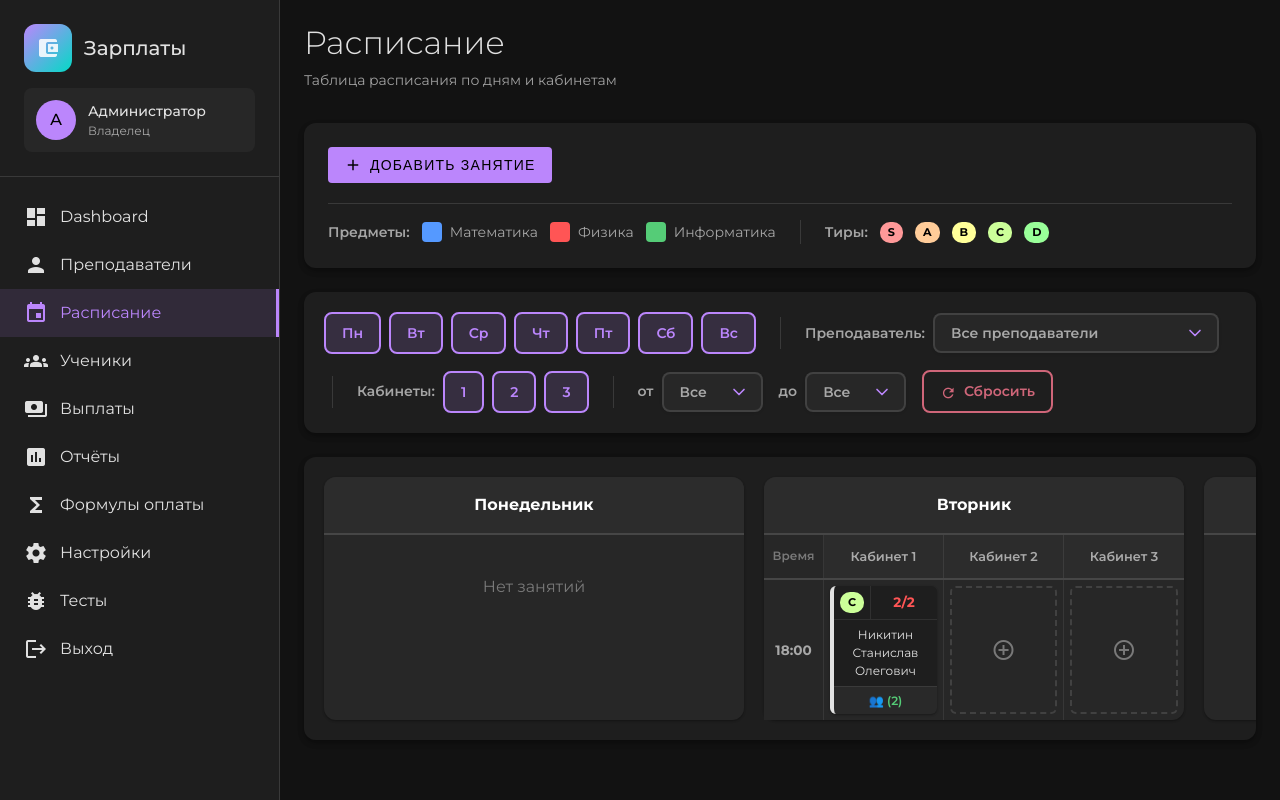
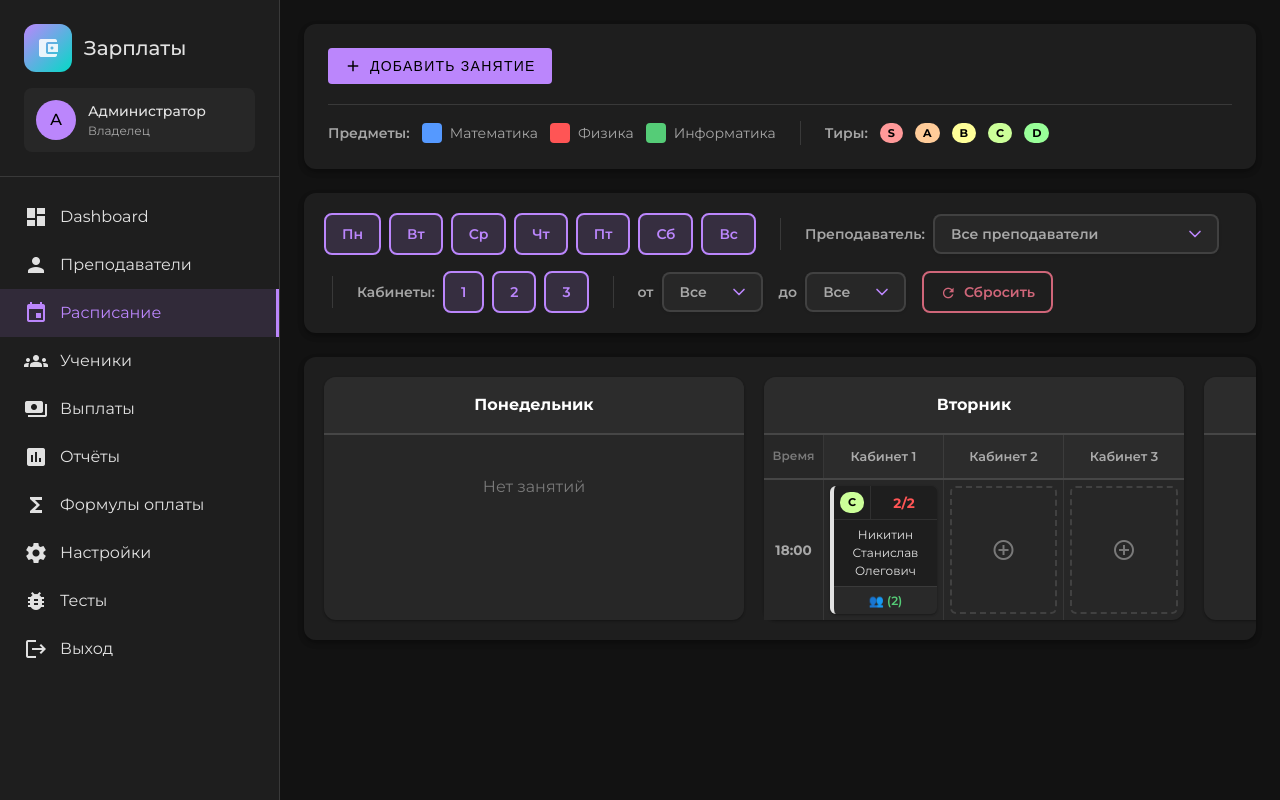
Before and after one commit to Palomig/evrium, a PHP site: page /zarplata/schedule.php in a window 1280 px wide. Run offline with PHP 8.4, Linux system fonts and the light colour scheme; a user stored in the database is signed in; data comes from the database, SQL or seed files in the repository; some libraries are stand-ins or nearby versions.

Commit message:
feat: удален заголовок страницы расписания
- Установлены пустые значения для PAGE_TITLE и PAGE_SUBTITLE
- Добавлен CSS для скрытия пустого блока page-header
- Страница расписания теперь начинается сразу с кнопки и фильтров

```diff
--- a/zarplata/schedule.php
+++ b/zarplata/schedule.php
@@ -64,14 +64,19 @@ foreach ($templates as &$template) {
     }
 }
 
-define('PAGE_TITLE', 'Расписание');
-define('PAGE_SUBTITLE', 'Таблица расписания по дням и кабинетам');
+define('PAGE_TITLE', '');
+define('PAGE_SUBTITLE', '');
 define('ACTIVE_PAGE', 'schedule');
 
 require_once __DIR__ . '/templates/header.php';
 ?>
 
 <style>
+/* Скрыть пустой page-header */
+.page-header {
+    display: none;
+}
+
 /* Заголовок */
 .schedule-header {
     background-color: var(--md-surface);
```
